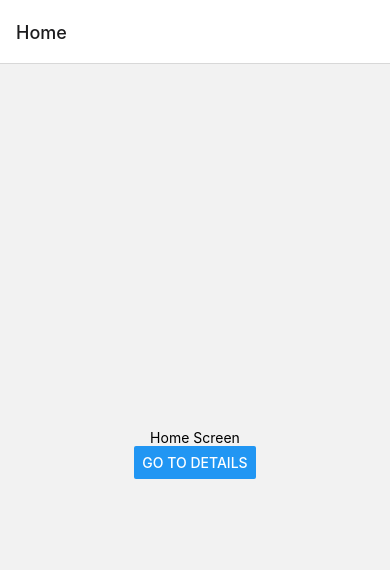
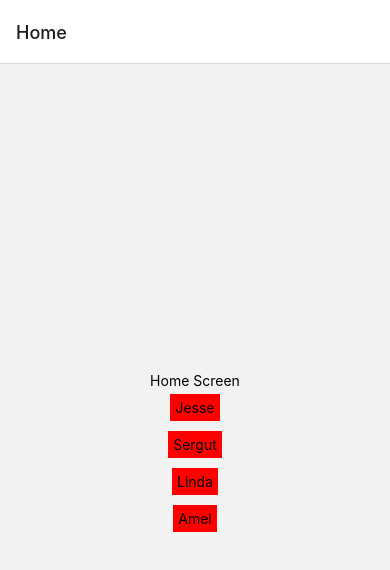
Before and after one commit to jjonb/react-navigation, a React Native app: screen / in a window 390 px wide. Shown: the top 570 px of the page. Built offline with nearby package versions, Linux system fonts and the light colour scheme.

Commit message:
Starter bio app

```diff
--- a/App.js
+++ b/App.js
@@ -1,65 +1,216 @@
 import React, { useState } from "react";
-import { Button, View, Text } from "react-native";
+import {
+  Button,
+  View,
+  Text,
+  Image,
+  StyleSheet,
+  TouchableOpacity,
+} from "react-native";
 import { NavigationContainer } from "@react-navigation/native";
 import { createNativeStackNavigator } from "@react-navigation/native-stack";
+
+function JesseScreen({ navigation }) {
+  return (
+    <View style={{ flex: 1, alignItems: "center", justifyContent: "center" }}>
+      <Image
+        style={styles.profilePic}
+        source={{ uri: "https://wallpaperaccess.com/full/187161.jpg" }}
+      />
+      <View>
+        <Text>
+          JDdfjksflk JDdfjksflk JDdfjksflk JDdfjksflk JDdfjksflk JDdfjksflk
+          JDdfjksflk JDdfjksflk JDdfjksflk JDdfjksflk JDdfjksflk JDdfjksflk
+          JDdfjksflk JDdfjksflk JDdfjksflk JDdfjksflk JDdfjksflk JDdfjksflk
+          JDdfjksflk JDdfjksflk JDdfjksflk JDdfjksflk JDdfjksflk JDdfjksflk
+          JDdfjksflk JDdfjksflk JDdfjksflk JDdfjksflk JDdfjksflk JDdfjksflk
+          JDdfjksflk JDdfjksflk JDdfjksflk JDdfjksflk JDdfjksflk JDdfjksflk
+          JDdfjksflk JDdfjksflk JDdfjksflk JDdfjksflk JDdfjksflk JDdfjksflk
+          JDdfjksflk JDdfjksflk JDdfjksflk JDdfjksflk JDdfjksflk JDdfjksflk
+        </Text>
+      </View>
+      <TouchableOpacity
+        onPress={() => navigation.goBack()}
+        style={styles.button}
+      >
+        <Text>Go back</Text>
+      </TouchableOpacity>
+    </View>
+  );
+}
 
 function HomeScreen({ navigation }) {
   return (
     <View style={{ flex: 1, alignItems: "center", justifyContent: "center" }}>
       <Text>Home Screen</Text>
-      <Button
-        title="Go to Details"
+      <TouchableOpacity
+        style={styles.button}
         onPress={() => {
-          /* 1. Navigate to the Details route with params */
-          navigation.navigate("Details", {
-            itemId: 0,
-            otherParam: "Originally passed Param",
-          });
+          navigation.navigate("Jesse");
         }}
-      />
+      >
+        <Text>Jesse</Text>
+      </TouchableOpacity>
+      <TouchableOpacity style={styles.button}>
+        <Text>Sergut</Text>
+      </TouchableOpacity>
+      <TouchableOpacity style={styles.button}>
+        <Text>Linda</Text>
+      </TouchableOpacity>
+      <TouchableOpacity style={styles.button}>
+        <Text>Amel</Text>
+      </TouchableOpacity>
     </View>
   );
 }
 
-function DetailsScreen({ route, navigation }) {
-  const { itemId, otherParam } = route.params; // Get the params.
-  const [paramsChange, setParamButton] = useState(false);
-  return (
-    <View style={{ flex: 1, alignItems: "center", justifyContent: "center" }}>
-      <Text>Details Screen</Text>
-      <Text>itemId: {JSON.stringify(itemId)}</Text>
-      <Text>otherParam: {JSON.stringify(otherParam)}</Text>
-      <Button
-        title={"Change the Params"}
-        onPress={() => {
-          setParamButton(!paramsChange);
-          navigation.setParams({
-            itemId: paramsChange ? 100 : 0,
-            otherParam: paramsChange
-              ? "Changed Param"
-              : "Originally passed Param",
-          });
-        }}
-      />
-      <Button title="Go to Home" onPress={() => navigation.navigate("Home")} />
-      <Button title="Go back" onPress={() => navigation.goBack()} />
-    </View>
-  );
-}
 const Stack = createNativeStackNavigator();
 
 function App() {
   return (
     <NavigationContainer>
-      <Stack.Navigator initialRouteName="Home">
+      <Stack.Navigator>
         <Stack.Screen name="Home" component={HomeScreen} />
-        <Stack.Screen name="Details" component={DetailsScreen} />
+        <Stack.Screen
+          name="Jesse"
+          component={JesseScreen}
+          options={{
+            title: "Jesse",
+          }}
+        />
       </Stack.Navigator>
     </NavigationContainer>
   );
 }
 
+const styles = StyleSheet.create({
+  button: {
+    backgroundColor: "red",
+    margin: 5,
+    padding: 5,
+    //borderRadius: 50,
+  },
+  profilePic: { width: 100, height: 100 },
+  bioText: {},
+});
+
 export default App;
+
+// function HomeScreen({ navigation }) {
+//   return (
+//     <View
+//       style={{
+//         flex: 1,
+//         alignItems: "center",
+//         justifyContent: "center",
+//         backgroundColor: "grey",
+//       }}
+//     >
+//       <Text style={{ color: "white", fontSize: 20 }}>Home Screen</Text>
+//       <Button
+//         title="Go to Second Screen"
+//         onPress={() => {
+//           /* 1. Navigate to the Details route with params */
+//           navigation.navigate("Details", {
+//             itemId: 0,
+//             otherParam: "Originally passed Param",
+//           });
+//         }}
+//         color="#823"
+//       />
+//     </View>
+//   );
+// }
+// function LogoTitle() {
+//   return (
+//     <Image
+//       style={{ width: 50, height: 50 }}
+//       source={{ uri: "https://wallpaperaccess.com/full/187161.jpg" }}
+//     />
+//   );
+// }
+// function DetailsScreen({ route, navigation }) {
+//   const { itemId, otherParam } = route.params; // Get the params.
+//   const [paramsChange, setParamButton] = useState(false);
+//   return (
+//     <View
+//       style={{
+//         flex: 1,
+//         alignItems: "center",
+//         justifyContent: "center",
+//         backgroundColor: "grey",
+//       }}
+//     >
+//       {/* <Text style={{ color: "white", fontSize: 20 }}>Second Screen</Text> */}
+//       <Text style={{ color: "white", fontSize: 20 }}>
+//         itemId: {JSON.stringify(itemId)}
+//       </Text>
+//       <Text style={{ color: "white", fontSize: 20 }}>
+//         otherParam: {JSON.stringify(otherParam)}
+//       </Text>
+//       <Button
+//         title={"Change the Params"}
+//         color="#823"
+//         onPress={() => {
+//           setParamButton(!paramsChange);
+//           navigation.setParams({
+//             itemId: paramsChange ? 100 : 0,
+//             otherParam: paramsChange
+//               ? "Changed Param"
+//               : "Originally passed Param",
+//           });
+//         }}
+//       />
+//       <Button
+//         title="Go back"
+//         color="#823"
+//         onPress={() => navigation.goBack()}
+//       />
+//     </View>
+//   );
+// }
+// const Stack = createNativeStackNavigator();
+
+// function App() {
+//   return (
+//     <NavigationContainer>
+//       <Stack.Navigator initialRouteName="Home">
+//         <Stack.Screen
+//           name="Home"
+//           component={HomeScreen}
+//           options={{
+//             title: "Home",
+//             headerStyle: {
+//               backgroundColor: "#f4511e",
+//             },
+//             headerTintColor: "#fff",
+//             // headerTitle: (props) => <LogoTitle {...props} />,
+//             headerRight: () => (
+//               <Button
+//                 onPress={() => alert("This is a button!")}
+//                 title="Info"
+//                 color="#823"
+//               />
+//             ),
+//           }}
+//         />
+//         <Stack.Screen
+//           name="Details"
+//           component={DetailsScreen}
+//           options={{
+//             title: "Second Screen",
+//             headerStyle: {
+//               backgroundColor: "#f4511e",
+//             },
+//             headerTintColor: "#fff",
+//           }}
+//         />
+//       </Stack.Navigator>
+//     </NavigationContainer>
+//   );
+// }
+
+// export default App;
 
 // import * as React from "react";
 // import { Button, View, Text } from "react-native";
```
